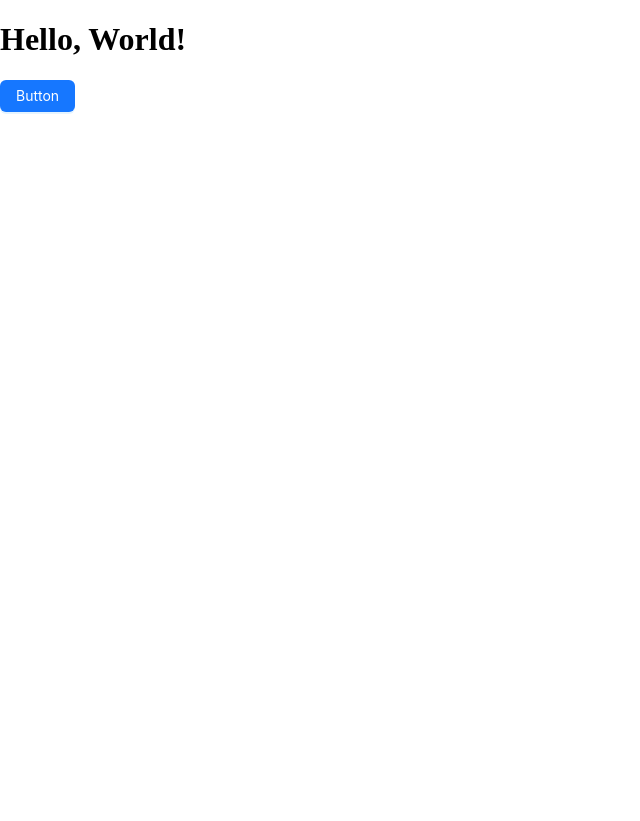
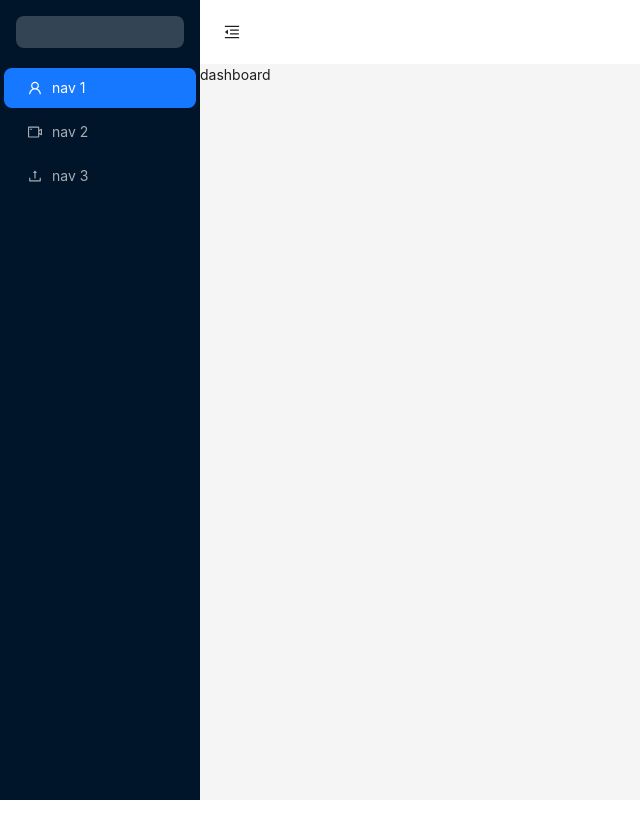
Before and after one commit to peijunlei/pjl-admin, a React (Vite) app: page /#/dashboard in a window 1280 px wide. Shown: the whole page, without its empty margins (0-640 px from the left). After the commit the page ends 800 px from the top, so only its background shows below. Built offline with nearby package versions, Linux system fonts and the light colour scheme.

Commit message:
feat:路由库 home login 404

```diff
--- a/package.json
+++ b/package.json
@@ -10,9 +10,11 @@
     "preview": "vite preview"
   },
   "dependencies": {
+    "@ant-design/icons": "^5.5.1",
     "antd": "^5.21.1",
     "react": "^18.3.1",
-    "react-dom": "^18.3.1"
+    "react-dom": "^18.3.1",
+    "react-router-dom": "^6.26.2"
   },
   "devDependencies": {
     "@eslint/js": "^9.9.0",
--- a/src/App.tsx
+++ b/src/App.tsx
@@ -1,11 +1,12 @@
 
-import { Button } from "antd"
+import { App as AntdApp } from 'antd';
+import { Router } from './router';
+
 function App() {
   return (
-    <div>
-      <h1>Hello, World!</h1>
-      <Button type="primary">Button</Button>
-    </div>
+    <AntdApp style={{height:'100%'}}>
+      <Router />
+    </AntdApp>
   )
 }
 
--- /dev/null
+++ b/src/layout/dashboard.tsx
@@ -0,0 +1,63 @@
+
+import { MenuFoldOutlined, MenuUnfoldOutlined, UploadOutlined, UserOutlined, VideoCameraOutlined } from "@ant-design/icons"
+import { Button, Layout, Menu, theme } from "antd"
+import { useState } from "react"
+import { Outlet } from "react-router-dom"
+const { Header, Sider, Content } = Layout
+export default function DashboardLayout() {
+  const [collapsed, setCollapsed] = useState(false)
+  const {
+    token: { colorBgContainer, borderRadiusLG },
+  } = theme.useToken();
+  return (
+    <Layout style={{ height: '100%' }}>
+      <Sider trigger={null} collapsible collapsed={collapsed}>
+        <div className="demo-logo-vertical" style={{
+          height: 32,
+          margin: 16,
+          background: `rgba(255, 255, 255, .2)`,
+          borderRadius: borderRadiusLG,
+        }} />
+        <Menu
+          theme="dark"
+          mode="inline"
+          defaultSelectedKeys={['1']}
+          items={[
+            {
+              key: '1',
+              icon: <UserOutlined />,
+              label: 'nav 1',
+            },
+            {
+              key: '2',
+              icon: <VideoCameraOutlined />,
+              label: 'nav 2',
+            },
+            {
+              key: '3',
+              icon: <UploadOutlined />,
+              label: 'nav 3',
+            },
+          ]}
+        />
+      </Sider>
+      <Layout>
+        <Header style={{ padding: 0, background: colorBgContainer }}>
+          <Button
+            type="text"
+            icon={collapsed ? <MenuUnfoldOutlined /> : <MenuFoldOutlined />}
+            onClick={() => setCollapsed(!collapsed)}
+            style={{
+              fontSize: '16px',
+              width: 64,
+              height: 64,
+            }}
+          />
+        </Header>
+        <Content>
+          <Outlet />
+        </Content>
+      </Layout>
+    </Layout>
+  )
+}
--- /dev/null
+++ b/src/router/index.tsx
@@ -0,0 +1,38 @@
+import { Spin } from "antd";
+import { createHashRouter, Navigate, RouterProvider } from "react-router-dom";
+import DashboardLayout from "../layout/dashboard";
+
+
+export function Router() {
+  const router = createHashRouter([
+    {
+      path: "/",
+      element: <DashboardLayout />,
+      children: [
+        {
+          index: true,
+          element: <Navigate to="/dashboard" replace />,
+        },
+        {
+          path: "/dashboard",
+          element: 'dashboard',
+        }
+      ]
+    },
+    {
+      path: "/login",
+      element: "Login",
+    },
+    {
+      path: "/404",
+      element: "404",
+    },
+    {
+      path: '*',
+      element: <Navigate to="/404" replace />,
+    }
+  ])
+  return (
+    <RouterProvider router={router} fallbackElement={<Spin size="large" />} />
+  )
+}
```
Also changed, not shown: src/layout/index.tsx (added, +64 -0 lines), 1 other file (tests, documents, lock files or other folders).
